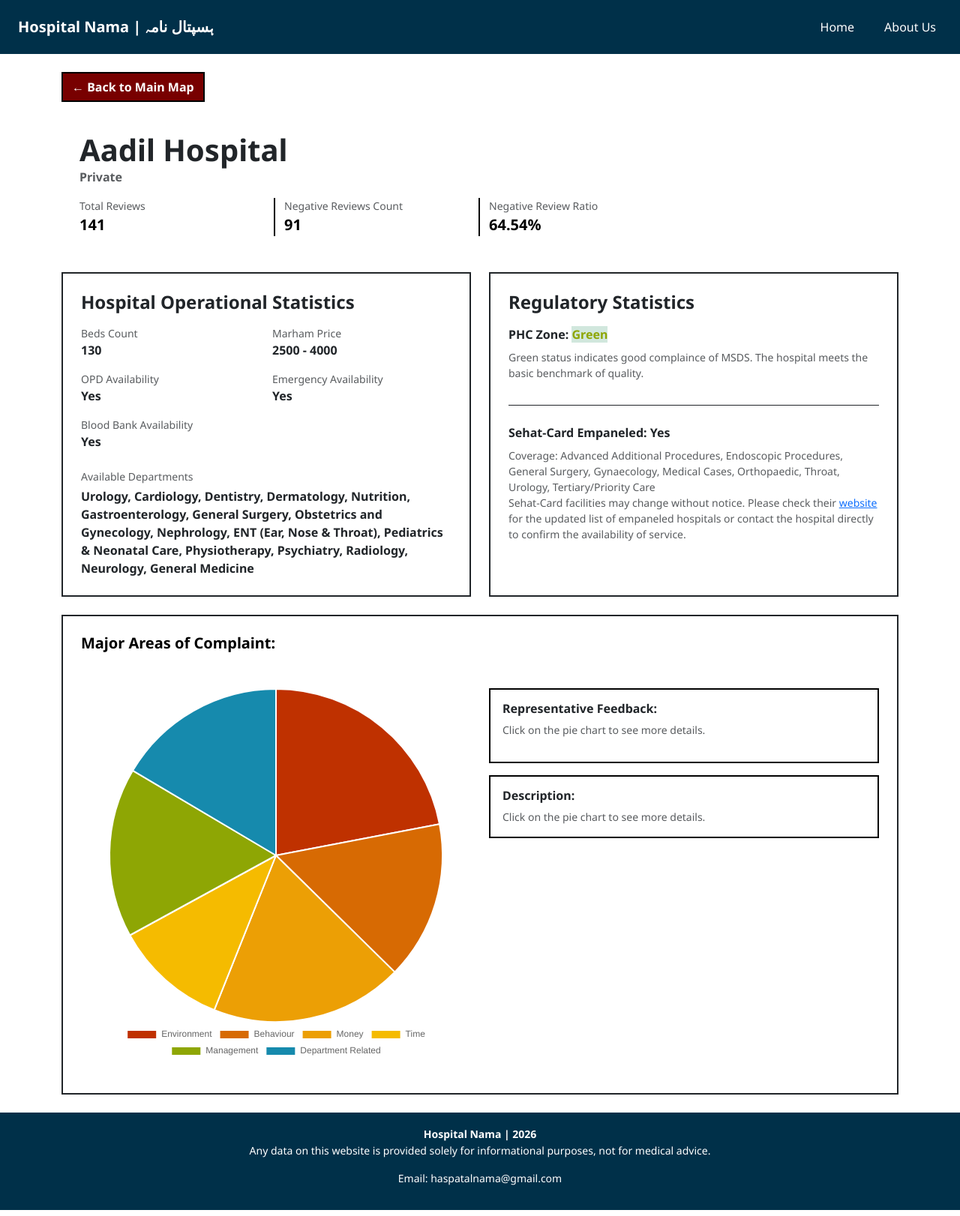
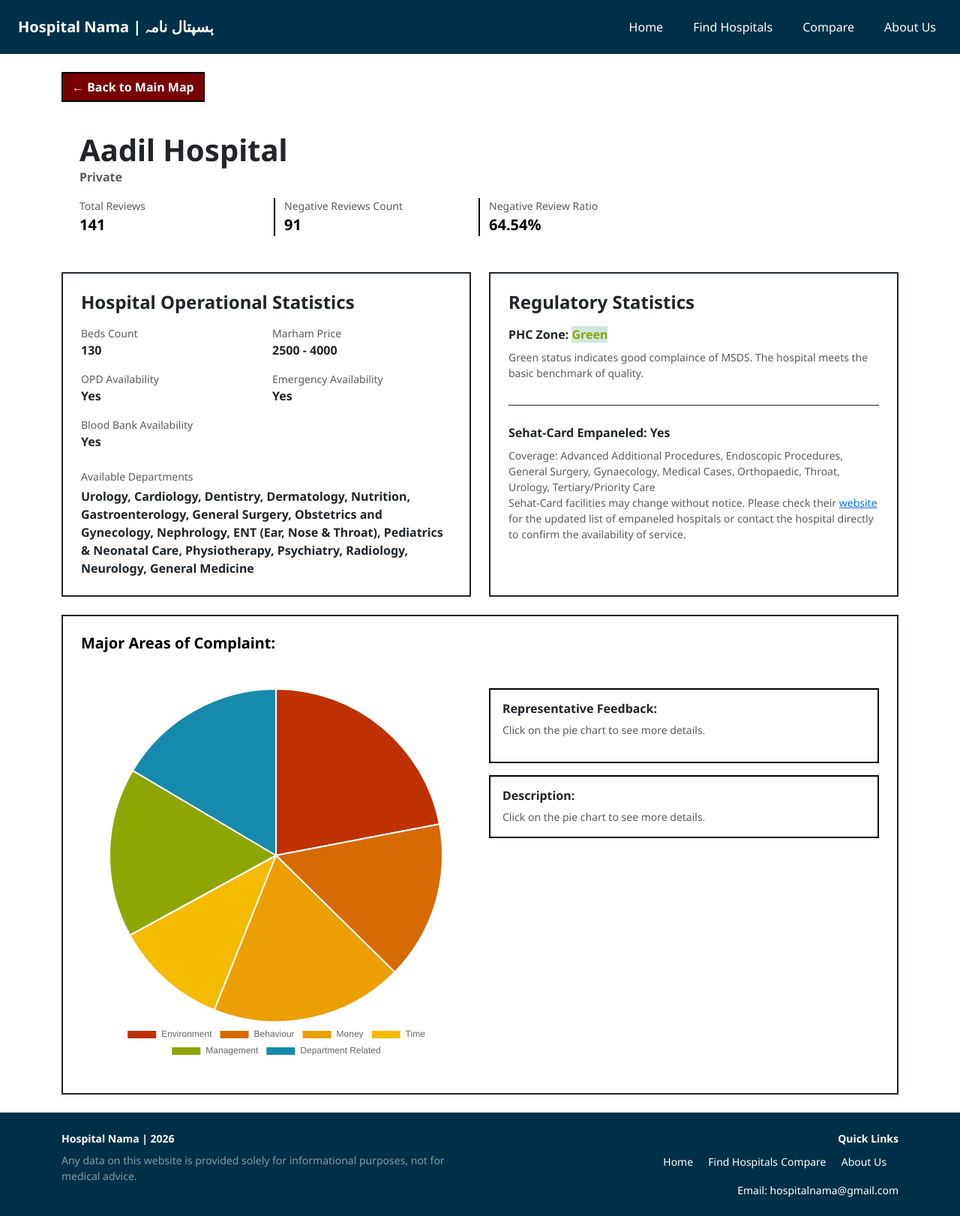
Before and after one commit to zoyaAzfar/hospital-nama, a Flask app: page /hospital/1 in a window 1280 px wide. Shown: the whole page at 75% size. Run offline with Flask 3, Linux system fonts and the light colour scheme; data comes from the database, SQL or seed files in the repository; some web fonts are replaced.

Commit message:
Update detail.html

```diff
--- a/templates/detail.html
+++ b/templates/detail.html
@@ -50,15 +50,19 @@ h1,h5,h6{font-weight:700}
 </head>
 <body class="d-flex flex-column">
 
+
 <nav class="navbar navbar-expand-lg px-4 py-3 " style = "background-color:#003049;" >
     <a href="/" style="text-decoration:none"><span class="navbar-brand mb-0 fw-bold fs-8 text-white" style="cursor:pointer;" >Hospital Nama | ہسپتال نامہ</span></a>
     <div class="ms-auto">
         <ul class="navbar-nav flex-row gap-4 ">
             <li class="nav-item "><a class="nav-link" style="color:white !important;" href="/">Home</a></li>
+            <li class="nav-item "><a class="nav-link" style="color:white !important;" href="/map">Find Hospitals</a></li>
+            <li class="nav-item "><a class="nav-link" style="color:white !important;" href="/compare">Compare</a></li>
             <li class="nav-item"><a class="nav-link" style="color:white !important;" href="/about">About Us</a></li>
         </ul>
     </div>
 </nav>
+
 
 
 <div class="container py-4" style = "text-align: left;">
@@ -191,11 +195,25 @@ h1,h5,h6{font-weight:700}
     </div>
 </div>
 
-<footer class=" py-3 mt-auto view-section" id="home-footer" style="background-color:#003049; color:white;">
-    <div class="container text-center">
-        <span class="fw-bold small"> Hospital Nama | 2026 </span>
-        <p class = "small"> Any data on this website is provided solely for informational purposes, not for medical advice.</p>
-        <p class = "small">Email: haspatalnama@gmail.com</p>
+<footer class="py-4 mt-auto" id="home-footer" style="background-color:#003049; color:white;">
+    <div class="container text-md-start text-center">
+        <div class="row g-4">
+            <div class="col-md-6">
+                <span class="fw-bold small d-block mb-2">Hospital Nama | 2026</span>
+                <p class="small text-white-50 mb-0">Any data on this website is provided solely for informational purposes, not for medical advice.</p>
+            </div>
+
+            <div class="col-md-6 text-md-end text-center">
+                <span class="fw-bold small d-block mb-2">Quick Links</span>
+                <div class="mb-3">
+                    <a href="/" class="text-white text-decoration-none me-3 small">Home</a>
+                    <a href="/map" class="text-white text-decoration-none small">Find Hospitals</a>
+                    <a href="/compare" class="text-white text-decoration-none me-3 small">Compare</a>
+                    <a href="/about" class="text-white text-decoration-none me-3 small">About Us</a>
+                </div>
+                <p class="small mb-0">Email: hospitalnama@gmail.com</p>
+            </div>
+        </div>
     </div>
 </footer>
 
```
